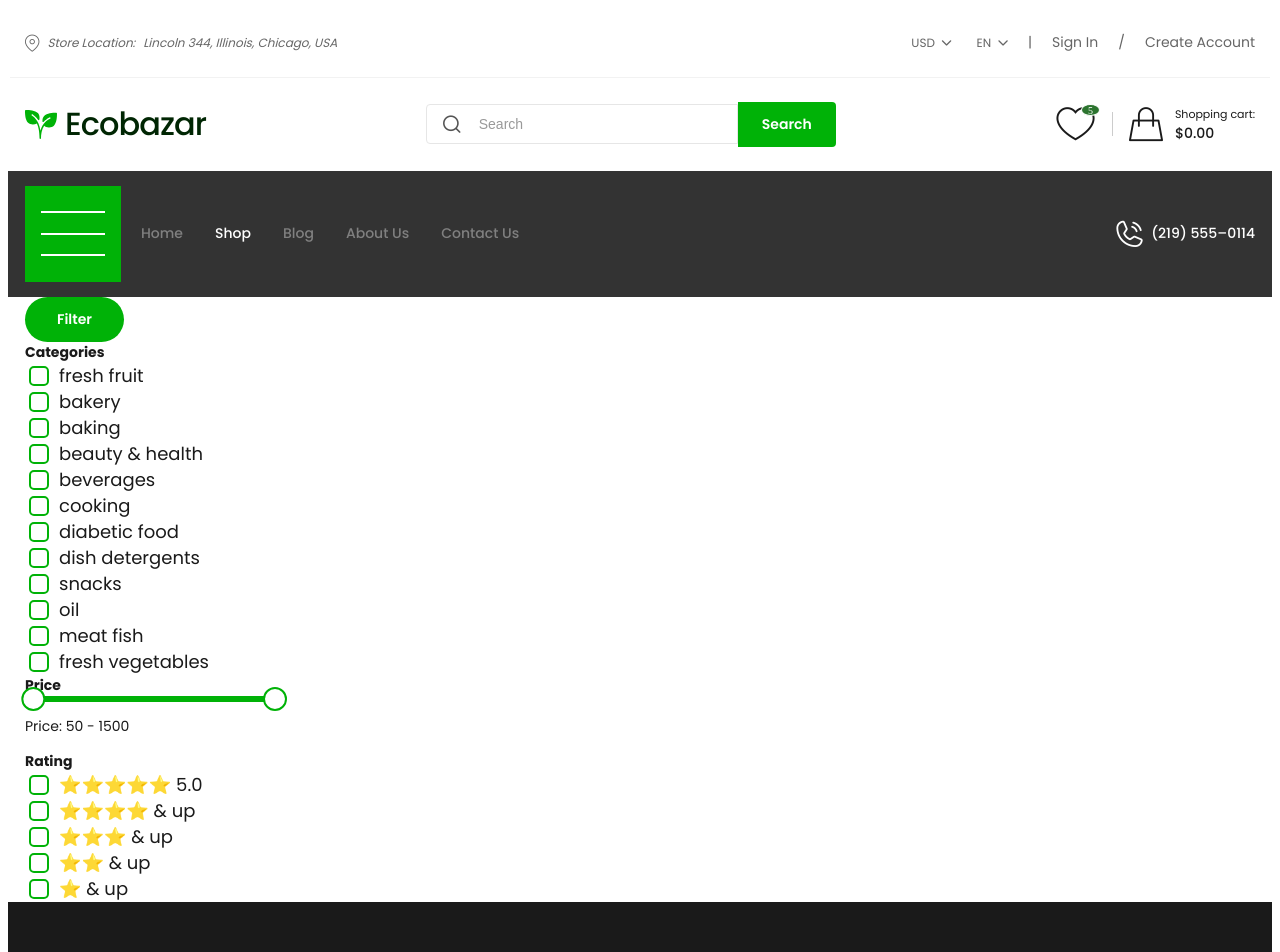
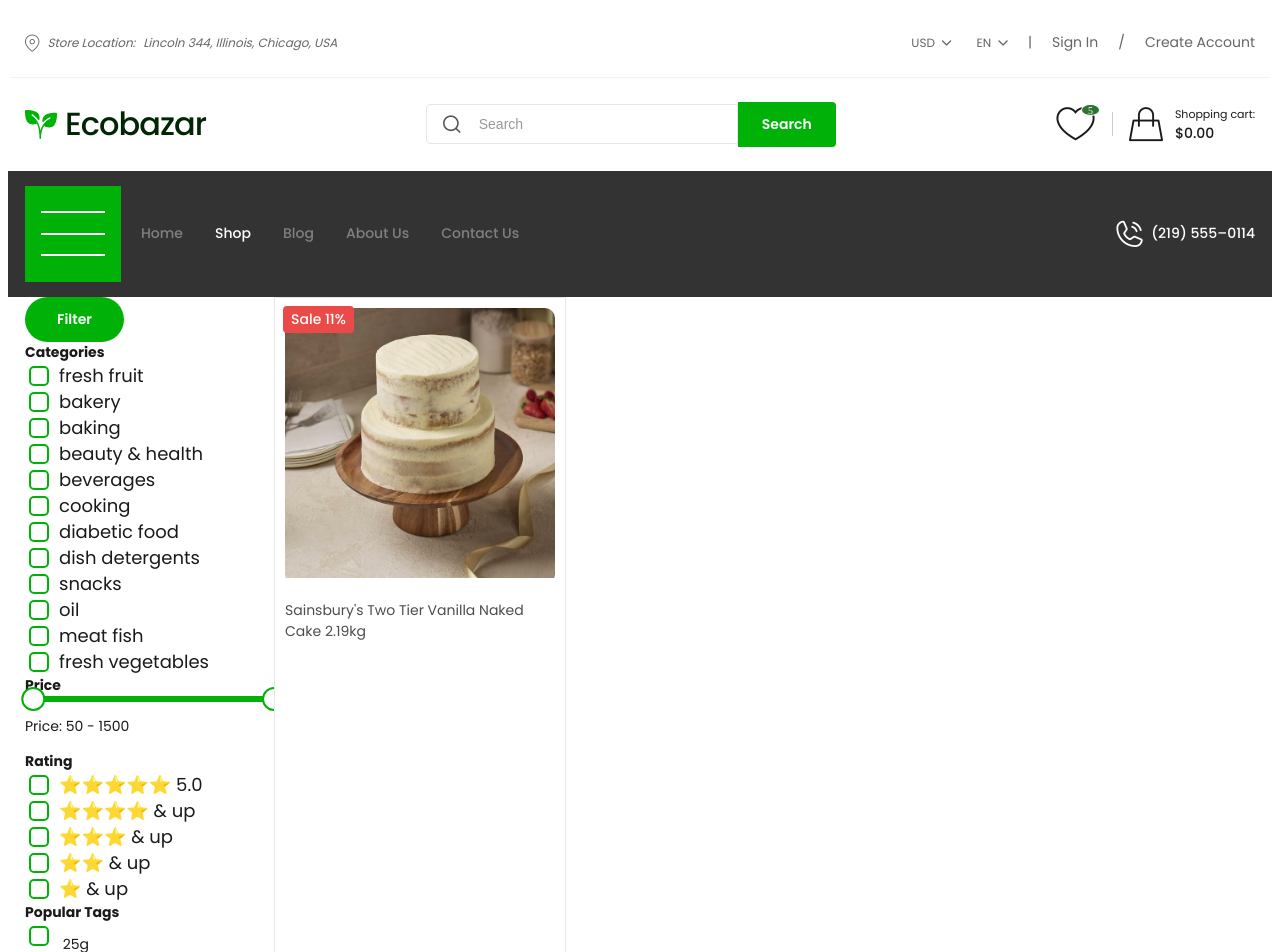
Before and after one commit to De-Konstantin/Shopery, a React (Vite) app: page /shop in a window 1280 px wide. Shown: the top 952 px of the page. Built offline with nearby package versions, Linux system fonts and the light colour scheme.

Commit message:
add tags base

```diff
--- a/src/features/Filter/Filter.jsx
+++ b/src/features/Filter/Filter.jsx
@@ -1,11 +1,49 @@
-import React, { useState } from 'react';
+import React, { useMemo, useState } from 'react';
 import styles from './Filter.module.scss';
 import Button from '../../components/buttons/Button/Button';
 import categoriesData from '../../components/TopCategory/categories';
-import productData from '../../utils/products.json';
+import productsData from '../../utils/products.json';
 import { Range } from 'react-range';
-function Filter() {
+function Filter({ onFilterChange }) {
   const [values, setValues] = useState([50, 1500]);
+  const [selectedTags, setSelectedTags] = useState([]);
+
+  // ✅ собираем все уникальные теги
+  const allTags = useMemo(() => {
+    const tags = productsData.flatMap(
+      (p) =>
+        (p.tags || '')
+          .split(',')
+          .map((t) => t.trim().toLowerCase())
+          .filter(Boolean), // ← фильтруем пустые и null
+    );
+    const unique = [...new Set(tags)];
+
+    // сортировка по алфавиту
+    unique.sort((a, b) => a.localeCompare(b));
+
+    // делаем первую букву заглавной
+    const formatted = unique.map(
+      (tag) => tag.charAt(0).toUpperCase() + tag.slice(1),
+    );
+    return formatted;
+  }, []);
+
+  const handleTagChange = (tag) => {
+    setSelectedTags((prev) =>
+      prev.includes(tag)
+        ? prev.filter((t) => t !== tag)
+        : [...prev, tag],
+    );
+  };
+
+  // передаём наружу фильтры при каждом изменении
+  React.useEffect(() => {
+    onFilterChange({
+      price: values,
+      tags: selectedTags,
+    });
+  }, [values, selectedTags]);
 
   return (
     <>
@@ -125,6 +163,24 @@ function Filter() {
           </li>
         </ul>
       </div>
+      <div className={styles.filter__section}>
+        <h4>Popular Tags</h4>
+        <ul className={styles.filter__tags}>
+          {allTags.map((tag) => (
+            <li key={tag}>
+              <label>
+                <input
+                  type="checkbox"
+                  className={styles.checkbox}
+                  checked={selectedTags.includes(tag)}
+                  onChange={() => handleTagChange(tag)}
+                />{' '}
+                {tag}
+              </label>
+            </li>
+          ))}
+        </ul>
+      </div>
     </>
   );
 }
--- a/src/pages/Shop.jsx
+++ /dev/null
@@ -1,12 +0,0 @@
-import React from 'react';
-import Filter from '../features/Filter/Filter';
-
-function Shop() {
-  return (
-    <div className="_container">
-      <Filter />
-    </div>
-  );
-}
-
-export default Shop;
--- /dev/null
+++ b/src/pages/Shop/Shop.jsx
@@ -0,0 +1,41 @@
+import React, { useMemo, useState } from 'react';
+import Filter from '../../features/Filter/Filter';
+import productsData from '../../utils/products.json';
+import styles from './Shop.module.scss';
+import ProductCard from '../../components/ProductCard/ProductCard';
+function Shop() {
+  const [filters, setFilters] = useState({
+    tags: [],
+    price: [0, 1500],
+  });
+
+  const filteredProducts = useMemo(() => {
+    return productsData.filter((p) => {
+      const price = p.priceOrigin;
+      const hasTag =
+        filters.tags.length === 0 ||
+        filters.tags.some((tag) => p.tags.includes(tag));
+
+      return (
+        price >= filters.price[0] &&
+        price <= filters.price[1] &&
+        hasTag
+      );
+    });
+  }, [filters]);
+
+  return (
+    <div className={`${styles.shop} _container`}>
+      <aside className={styles.sidebar}>
+        <Filter onFilterChange={setFilters} />
+      </aside>
+      <main className={styles.products}>
+        {filteredProducts.map((p) => (
+          <ProductCard key={p.id} product={p} />
+        ))}
+      </main>
+    </div>
+  );
+}
+
+export default Shop;
--- /dev/null
+++ b/src/pages/Shop/Shop.module.scss
@@ -0,0 +1,9 @@
+.shop {
+    display: flex;
+}
+
+.products {
+    display: flex;
+    // flex-direction: column;
+    flex-wrap: wrap;
+}
--- a/src/router/AppRouter.jsx
+++ b/src/router/AppRouter.jsx
@@ -3,7 +3,7 @@ import Home from '../pages/Home';
 import NotFound from '../pages/NotFound/NotFound';
 import SignIn from '../pages/SignIn/SignIn';
 import CreateAccountForm from '../pages/Register/CreateAccountForm';
-import Shop from '../pages/Shop';
+import Shop from '../pages/Shop/Shop';
 import About from '../pages/About/About';
 import Blog from '../pages/blog';
 import Contact from '../pages/Contact';
```
